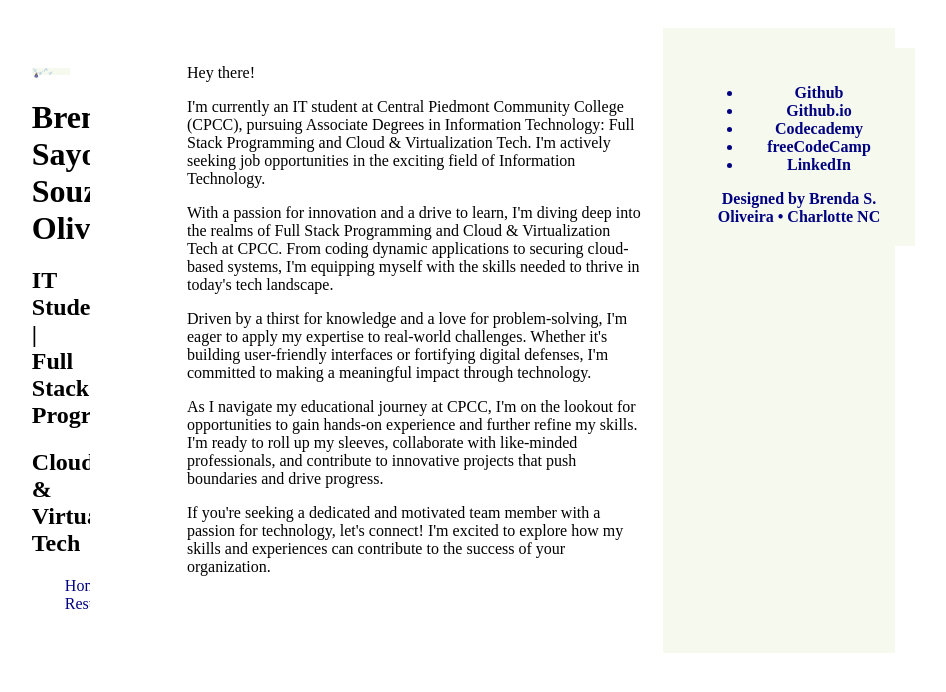
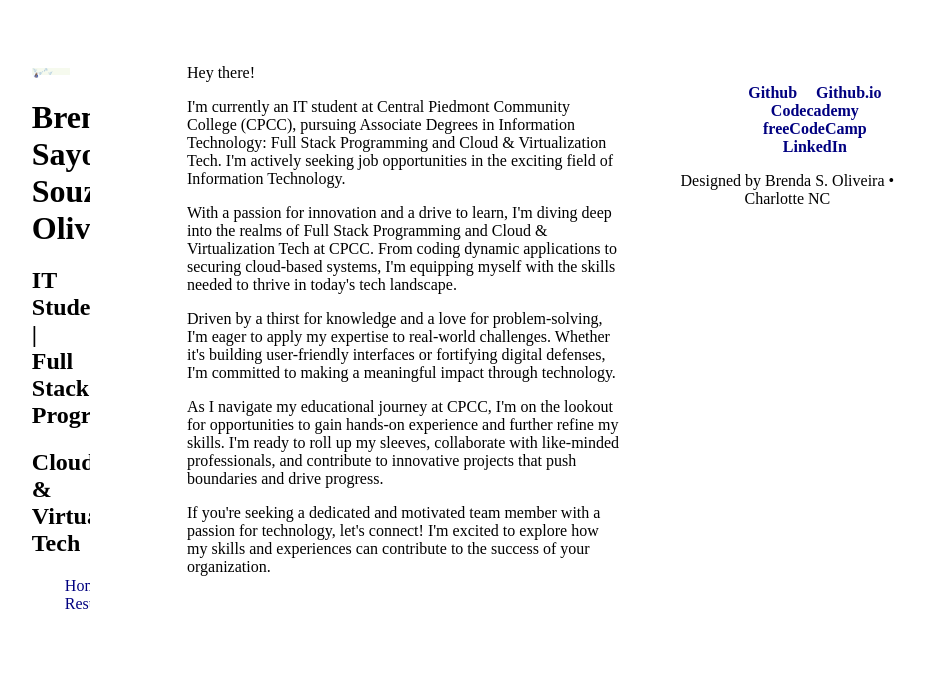
Before and after one commit to bsouzao0/web110, a plain HTML site: page index.html in a window 1280 px wide. Shown: the whole page, without its empty margins (93-1039 px from the left). Drawn offline with nearby package versions, Linux system fonts and the light colour scheme.

Commit message:
Update styles.css

```diff
--- a/styles/styles.css
+++ b/styles/styles.css
@@ -70,11 +70,6 @@ article.intro {
     padding: 20px;
 }
 
-article.intro img {
-	max-width: 20%;
-    height: auto;
-    display: block;
-}
 
 main {
 	clear: both;
@@ -87,15 +82,25 @@ article {
 }
 
 
+/* Footer */
 footer {
-   background-color: #f6faee;
-   color: #000080;
-   text-align: center;
-   padding: 10px;
-   display: inline-block;
-   margin-left: 15px;
-   font-weight: bold;
-}
+    text-align: center;
+    margin: 20px auto 0 auto;
+    width: 100%;
+    padding: 10px 0;
+ }
+
+ footer img {
+    max-width: 100%;
+    height: auto;
+ }
+
+ footer nav ul li {
+     display: inline-block;
+     margin-left: 15px;
+    font-weight: bold;
+
+ }
 
 /* Styling for links within article.intro */
 a:link {
@@ -157,8 +162,4 @@ a:visited {
 	flex: 0 0 20%;
 	max-width: 20%;
 	}
-	footer {
-	flex: 0 0 20%;
-	width: 100%;
-	}
 }
```
